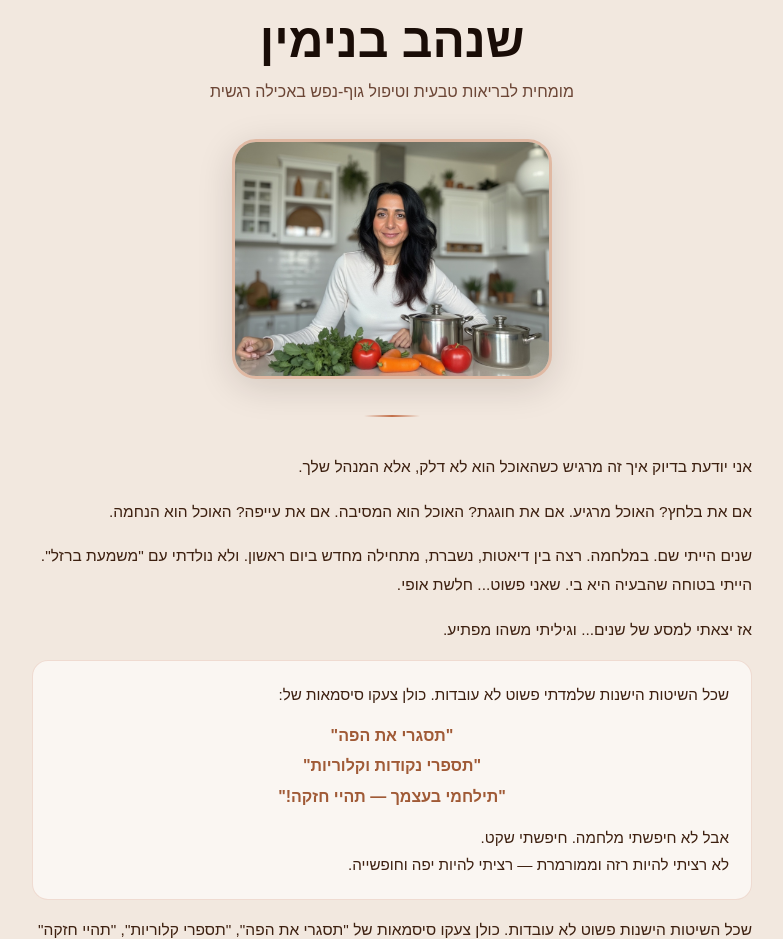
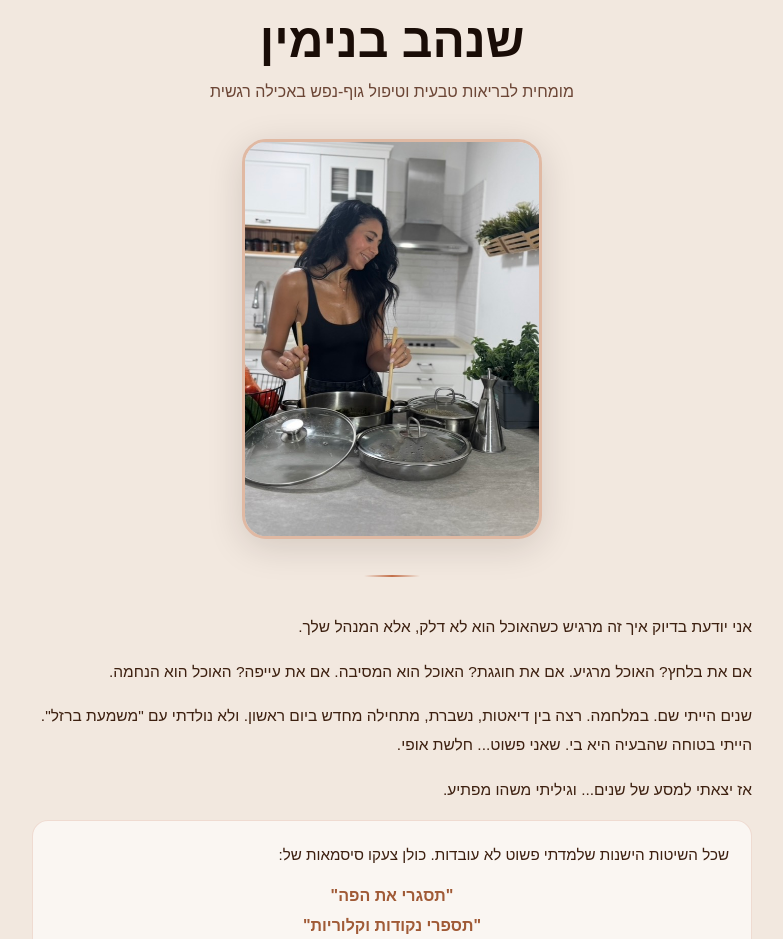
Before and after one commit to shenhav1985-netizen/floweat-landing, a Next.js app: page / in a window 1280 px wide. Shown: the part 10020-10959 px from the top of the page, without its empty margins (248-1031 px from the left). Built offline with nearby package versions, Linux system fonts and the light colour scheme.

Commit message:
Add hero4.png portrait photo to About section

```diff
--- a/app/components/AboutSection.tsx
+++ b/app/components/AboutSection.tsx
@@ -78,8 +78,8 @@ export default function AboutSection() {
           viewport={{ once: true }}
           transition={{ duration: 0.8, delay: 0.25 }}
           style={{
-            width: 'min(320px, 88vw)',
-            height: 'min(240px, 66vw)',
+            width: 'min(300px, 80vw)',
+            height: 'min(400px, 107vw)',
             borderRadius: 24,
             overflow: 'hidden',
             border: '3px solid rgba(196,112,74,0.4)',
@@ -89,10 +89,10 @@ export default function AboutSection() {
           }}
         >
           <Image
-            src="/images/about.jpg"
+            src="/images/hero4.png"
             alt="שנהב בנימין"
             fill
-            style={{ objectFit: 'cover', objectPosition: '50% 20%' }}
+            style={{ objectFit: 'cover', objectPosition: '50% 10%' }}
           />
         </motion.div>
 
```
